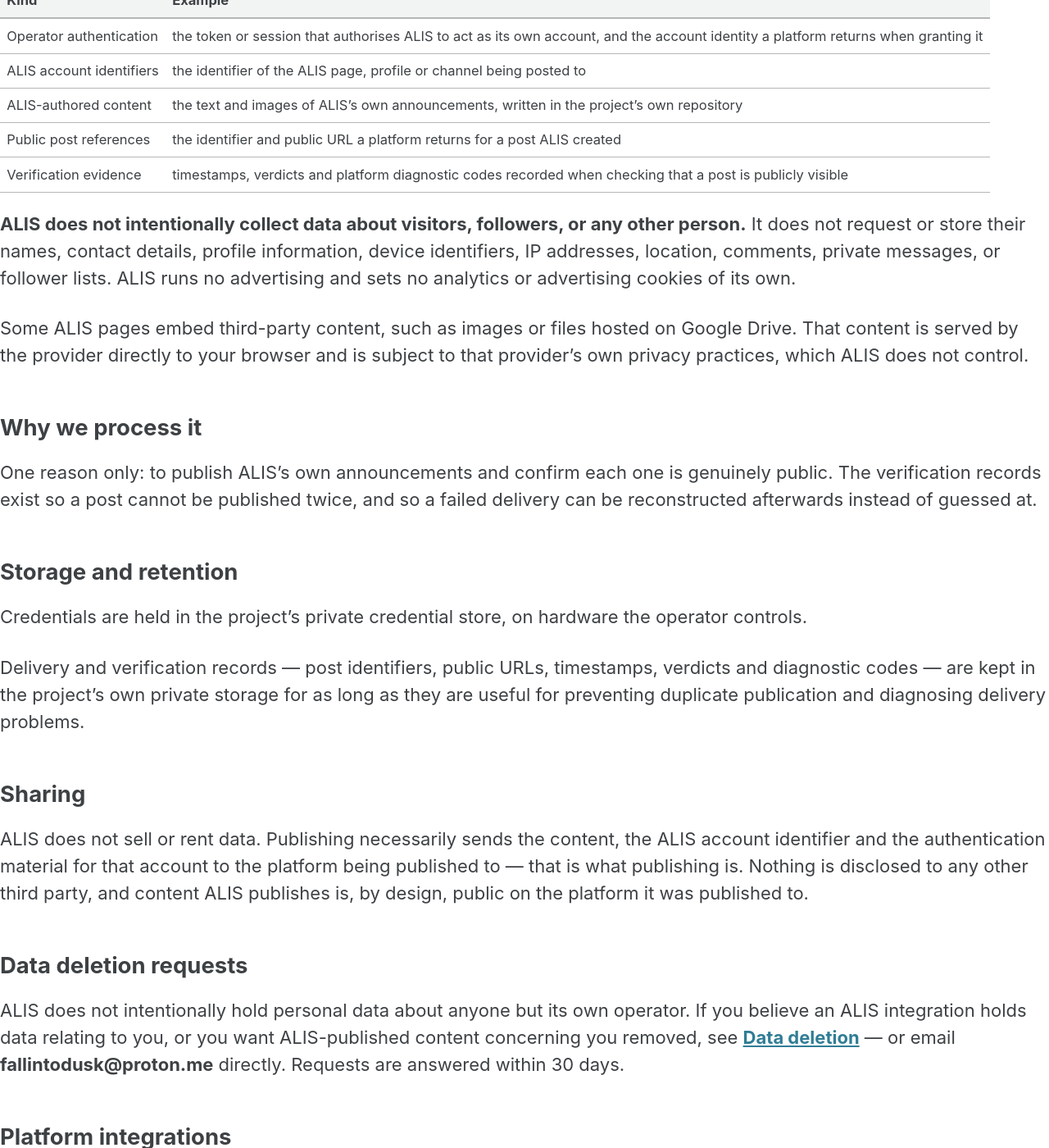
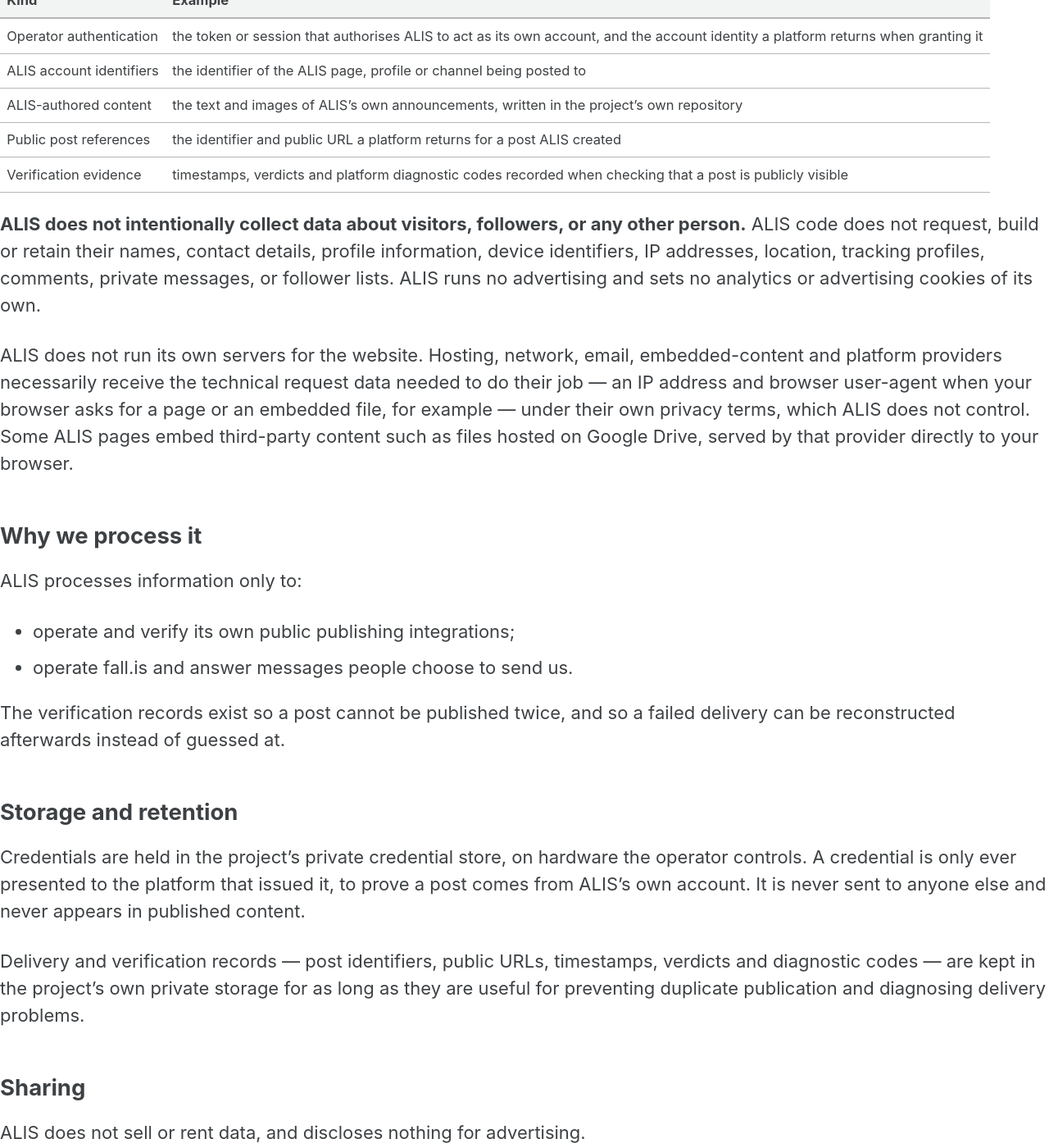
Before and after one commit to fallintodusk/fallintodusk.github.io, a Jekyll site: the page built from PRIVACY.md, in a window 1280 px wide and 1400 px high, scrolled down 632 px. Shown: the whole window at 82% size. Built offline with Jekyll 4.4.1, drawn with Linux system fonts in a browser that asks for light colours; cached includes are drawn as plain includes; our own code applies the rules of GitHub Pages for plain Markdown files; some of the changed text lies outside the part shown.

Commit message:
Update privacy policy to clarify data practices
- Expand descriptions of what data isn't collected
- Clarify platform integrations and credential handling
- Improve transparency around third-party data sharing

```diff
--- a/PRIVACY.md
+++ b/PRIVACY.md
@@ -3,8 +3,8 @@
 **Last updated:** 2026-08-25
 
 ALIS is an open-source game project. It publishes its own announcements to a number of public
-platforms, using each platform's official API where one exists and operator-controlled publishing
-mechanisms where it does not. This policy covers every such integration ALIS operates, and the
+platforms, using platform-supported APIs where configured and operator-controlled publishing
+mechanisms otherwise. This policy covers every such integration ALIS operates, and the
 fall.is website.
 
 There is no ALIS account system: nobody signs up or logs in. The only person who authorises an
@@ -24,25 +24,33 @@
 | Public post references | the identifier and public URL a platform returns for a post ALIS created |
 | Verification evidence | timestamps, verdicts and platform diagnostic codes recorded when checking that a post is publicly visible |
 
-**ALIS does not intentionally collect data about visitors, followers, or any other person.** It
-does not request or store their names, contact details, profile information, device identifiers,
-IP addresses, location, comments, private messages, or follower lists. ALIS runs no advertising
-and sets no analytics or advertising cookies of its own.
+**ALIS does not intentionally collect data about visitors, followers, or any other person.** ALIS
+code does not request, build or retain their names, contact details, profile information, device
+identifiers, IP addresses, location, tracking profiles, comments, private messages, or follower
+lists. ALIS runs no advertising and sets no analytics or advertising cookies of its own.
 
-Some ALIS pages embed third-party content, such as images or files hosted on Google Drive. That
-content is served by the provider directly to your browser and is subject to that provider's own
-privacy practices, which ALIS does not control.
+ALIS does not run its own servers for the website. Hosting, network, email, embedded-content and
+platform providers necessarily receive the technical request data needed to do their job — an IP
+address and browser user-agent when your browser asks for a page or an embedded file, for example
+— under their own privacy terms, which ALIS does not control. Some ALIS pages embed third-party
+content such as files hosted on Google Drive, served by that provider directly to your browser.
 
 ## Why we process it
 
-One reason only: to publish ALIS's own announcements and confirm each one is genuinely public.
+ALIS processes information only to:
+
+- operate and verify its own public publishing integrations;
+- operate fall.is and answer messages people choose to send us.
+
 The verification records exist so a post cannot be published twice, and so a failed delivery can
 be reconstructed afterwards instead of guessed at.
 
 ## Storage and retention
 
 Credentials are held in the project's private credential store, on hardware the operator
-controls.
+controls. A credential is only ever presented to the platform that issued it, to prove a post
+comes from ALIS's own account. It is never sent to anyone else and never appears in published
+content.
 
 Delivery and verification records — post identifiers, public URLs, timestamps, verdicts and
 diagnostic codes — are kept in the project's own private storage for as long as they are useful
@@ -50,10 +58,12 @@
 
 ## Sharing
 
-ALIS does not sell or rent data. Publishing necessarily sends the content, the ALIS account
-identifier and the authentication material for that account to the platform being published to —
-that is what publishing is. Nothing is disclosed to any other third party, and content ALIS
-publishes is, by design, public on the platform it was published to.
+ALIS does not sell or rent data, and discloses nothing for advertising.
+
+Publishing sends ALIS's own content and its own account identifier to the platform being
+published to — that is what publishing is — and that content is, by design, public there
+afterwards. Beyond that, service providers receive only the limited data required to host the
+site, deliver embedded content, carry email, or operate a platform integration.
 
 ## Data deletion requests
 
@@ -67,7 +77,7 @@
 ### Meta — "ALIS Verifier" (App ID 1484545017027892)
 
 This integration manages the ALIS Facebook Page. It may publish ALIS-authored posts to that Page
-when the corresponding Meta permission is granted, and reads those same posts back to verify they
+when the corresponding Meta permission is granted, and reads ALIS Page posts back to verify they
 are publicly visible.
 
 | Permission | Used for |
```
Also changed, not shown: DATA_DELETION.md (+3 -2 lines).
